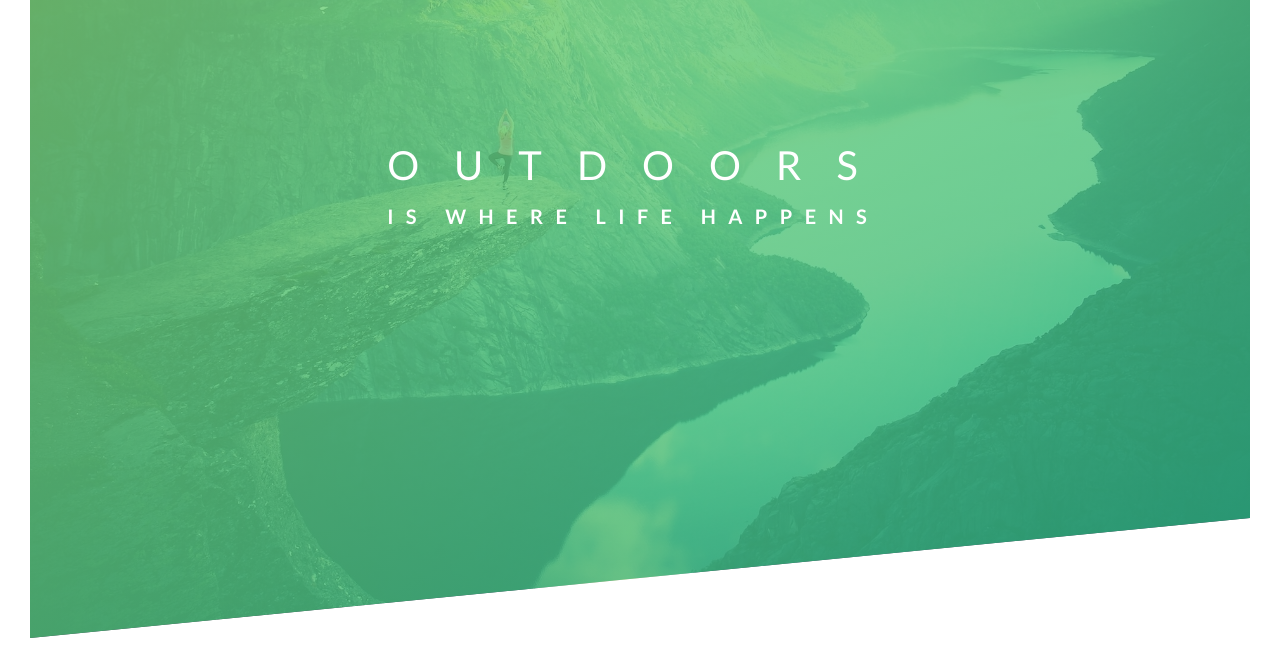
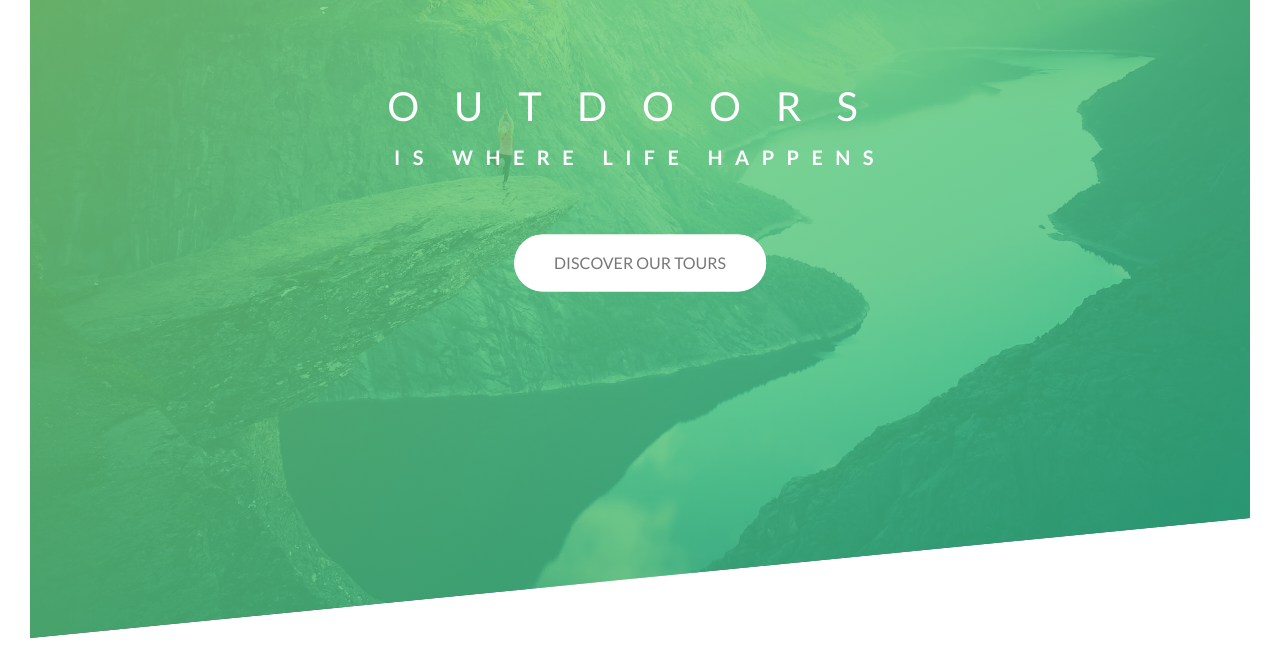
Before and after one commit to raqib-rasheed/travel-agency-website, a plain HTML site: page index.html in a window 1280 px wide. Shown: the part 152-820 px from the top of the page. Drawn offline with Linux system fonts and the light colour scheme.

Commit message:
added header

```diff
--- a/css/style.css
+++ b/css/style.css
@@ -44,20 +44,116 @@ body{
     top: 40%;
     left: 50%;
     transform: translate(-50%,-50%);
+    text-align: center;
 }
 .heading-primary{
     color: #ffffff;
     text-transform: uppercase;
+    backface-visibility: hidden;
+    margin-bottom: 60px;
 }
 .heading-primary-main{
     display: block;
     font-size: 40px;
     font-weight: 400;
     letter-spacing: 35px;
+    animation:moveInleft 1s;
+    animation-timing-function: ease-out;
 }
 .heading-primary-sub{
     display: block;
     font-size: 20px;
     font-weight: 700;
     letter-spacing: 12.4px;
+    animation: moveInRight 1s;
+    animation-timing-function: ease-out;
 }
+@keyframes moveInleft {
+    0%{
+        opacity: 0;
+        transform: translateX(-110px);
+    }
+    80%{
+        transform: translateX(15px);
+    }
+    100%{
+        opacity: 1;
+        transform: translateX(0);
+    }
+}
+
+
+@keyframes moveInRight{
+    0%{
+        opacity: 0;
+        transform: translateX(110px);
+    }
+    80%{
+        transform: translateX(-15px);
+    }
+    100%{
+        opacity: 1;
+        transform: translateX(0);
+   }
+}
+@keyframes moveInBottom{
+    0%{
+        opacity: 0;
+        transform: translateY(30px);
+    }
+    80%{
+        transform: translateY(-5px);
+    }
+    100%{
+        opacity: 1;
+        transform: translateY(0);
+   }
+}
+.btn:link,
+.btn:visited {
+    text-transform: uppercase;
+    text-decoration: none;
+    padding: 15px 40px;
+    display: inline-block;
+    border-radius: 100px;
+    transition: all .2s;
+    position: relative;
+}
+.btn:hover{
+    transform: translateY(-3px);
+    box-shadow: 0 10px 20px rgba(0, 0,0, .2);
+}
+.btn:active{
+    transform: translateY(-1px);
+    box-shadow: 0 10px 10px rgba(0, 0,0, .2);
+
+}
+
+.btn-white{
+    background-color: #fff;
+    color: #777;
+}
+.btn::after {
+    content: "";
+    display: inline-block;
+    height: 100%;
+    width: 100%;
+    border-radius: 100px;
+    position: absolute;
+    top: 0;
+    left: 0;
+    z-index: -1;
+    transition:all .4s;
+}
+.btn-white::after{
+    background-color: #fff;
+}
+.btn:hover::after{
+    transform: scaleX(1.4) scaleX(1.6);
+    opacity: 0;
+}
+
+.btn-animated{
+    animation: moveInBottom 0.5s ease-out 0.75s;
+    animation-fill-mode: backwards;
+}
--- a/index.html
+++ b/index.html
@@ -22,6 +22,7 @@
                     <span class="heading-primary-main">Outdoors</span>
                     <span class="heading-primary-sub">is where life happens</span>
                 </h1>
+                <a href="#" class="btn btn-white btn-animated">Discover our tours</a>
             </div>
         </header>
     </body>
```
